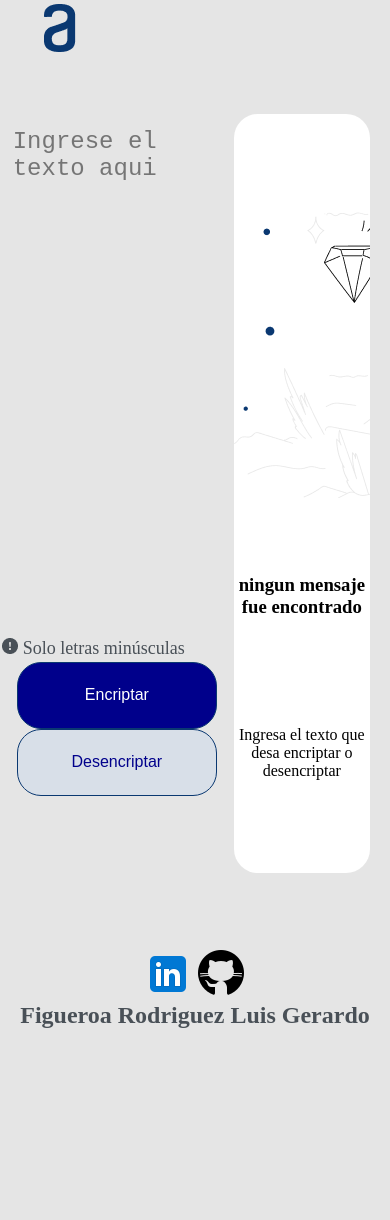
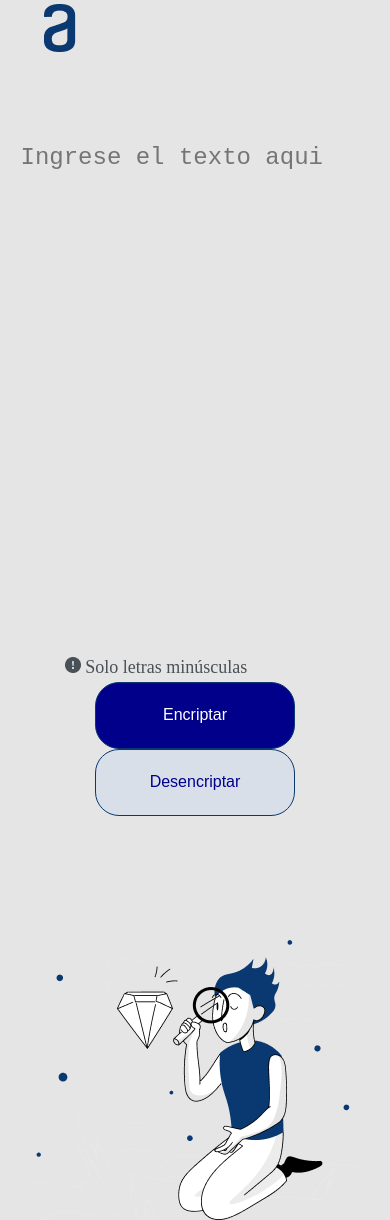
Before and after one commit to gerardo3812/challengeOneCodificador, a plain HTML site: page index.html in a window 390 px wide. Shown: the top 1220 px of the page. Before the commit the page ends 1048 px from the top, so only its background shows below. Drawn offline with Linux system fonts and the light colour scheme.

Commit message:
hacer responsive

```diff
--- a/index.html
+++ b/index.html
@@ -23,7 +23,7 @@
           </section>
         <section class="seccion2">
           <div class="contenedor-muneco" placeholder="Deja un Comentario">
-            <img src="imagenes/muñeco.png" alt = "muñeco">
+            <img src="imagenes/muñeco.png" alt = "muneco">
           </div>
           <div class="contenedor-h3 ">
             <h3>ningun mensaje fue encontrado</h3>
@@ -40,7 +40,7 @@
           </div>
         </section>
       </main>
-      <footer>
+      <footer class="PiePagina">
         <section class="contenedor-datosPersonales">
          <a href="https://www.linkedin.com/in/luis-gerardo-figueroa-rodriguez-069bb1270/"> <img src="imagenes/logo-inkedin.png" alt="logo-linkedin"></a>
          <a href="https://github.com/gerardo3812"><img src="imagenes/logo-github.png" alt="logo-gitHub"></a>
--- a/styles.css
+++ b/styles.css
@@ -8,7 +8,7 @@ header{
     margin-top: 1%;
 }
 main{
-    width: 100%;
+    width:100%;
     height: 100%;
     /* background-color: rgb(213, 30, 30); */
     display: flex;
@@ -19,10 +19,9 @@ body{
     background-color: #E5E5E5;
     min-height: 100%;
 }
-section{
+.section{
     width: 40%;
-    height: 100%;
-    /* background-color: blueviolet; */
+    height: 50%;
 }
 .seccion1{
     width: 60%;
@@ -30,22 +29,28 @@ section{
 .seccion2{
     width: 35%;
     height: 90%;
-    background-color: white;
     border-radius: 24px;
     margin-right: 20px;
     margin-top: 10px;
     box-sizing: border-box;
     overflow: hidden;
+
 }
 
 .contenedor-muneco{
       width: 100%;
-      height: 50%;
+      height: 60%;
       text-align: center;
       padding-top: 80;
       object-fit: cover;
 
     }
+    .muneco{
+       width: 100%;
+       height: auto;
+       display:block;max-width:100%;height:auto;
+    }
+
 .contenedor-h3{
     width: 100%;
     height: 20%;
@@ -123,13 +128,15 @@ margin-top: 2%;
 }
 footer{
     width: 100%;
-    height: 100px;
+    height: auto;
     text-align: center;
     font-size: 16px;
     background-color: #E5E5E5;
 }
 .contenedor-datosPersonales{
-  display:inline;
+  width: 100%;
+  height: auto;
+    display:inline;
   color: #495057;
 }
 .texto-recuperado{
@@ -158,3 +165,24 @@ footer{
 .ocultar{
     display: none;
 }
+
+@media screen and (max-width: 900px) {
+    .seccion1{
+      position: absolute;
+      width: 100%;
+      height: 100%;
+    }
+    .seccion2{
+      width: 100%;
+      height: 100%;
+      position:absolute;
+      top: 850px;
+    }
+    .piePagina{
+      width: 100%;
+      height: auto;
+      top: 750px;
+      position: relative;
+    }
+
+}
```
